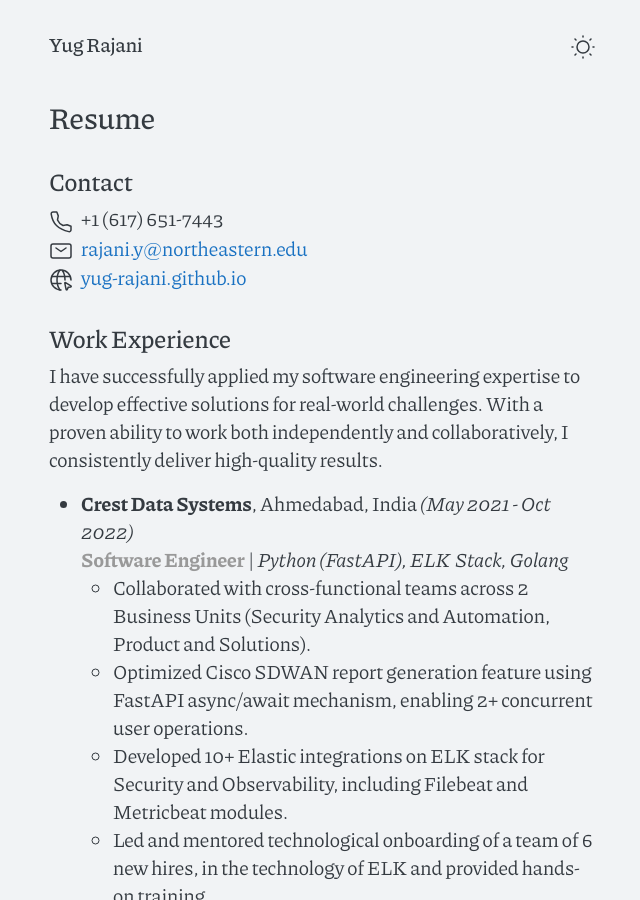
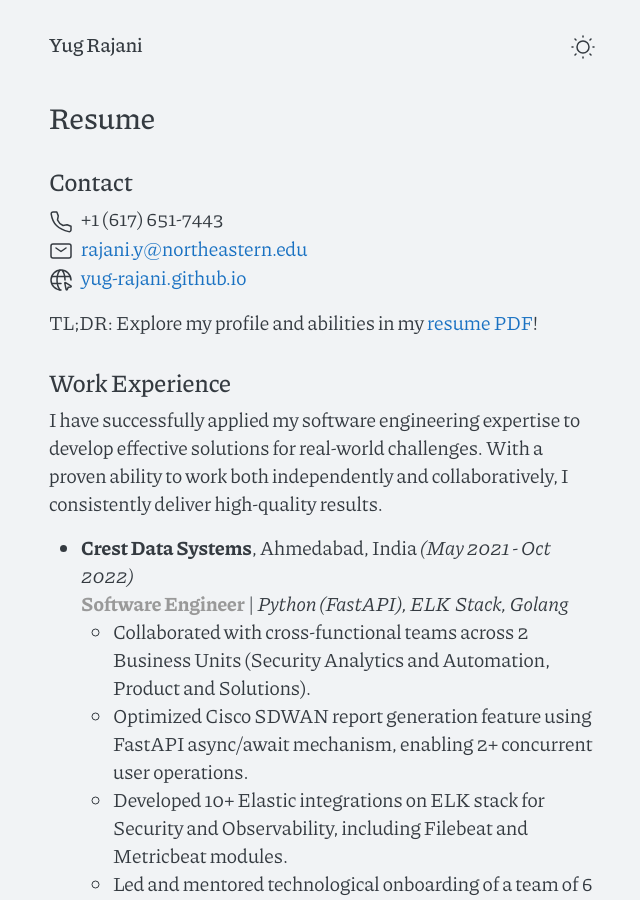
Before and after one commit to yug-rajani/yug-rajani.github.io, a Jekyll site: the page built from cv.md, in a window 1280 px wide and 900 px high. Shown: the whole window, without its empty margins (318-958 px from the left). Built offline with Jekyll 4.4.1, drawn with Linux system fonts in a browser that asks for light colours.

Commit message:
Add cool TLDR

```diff
--- a/cv.md
+++ b/cv.md
@@ -6,6 +6,8 @@ title: Resume
 # Resume
 
 {% include contact.html %}
+
+TL;DR: Explore my profile and abilities in my [resume PDF](http://yug-rajani.github.io/resume/)!
 
 ## Work Experience
 
```
